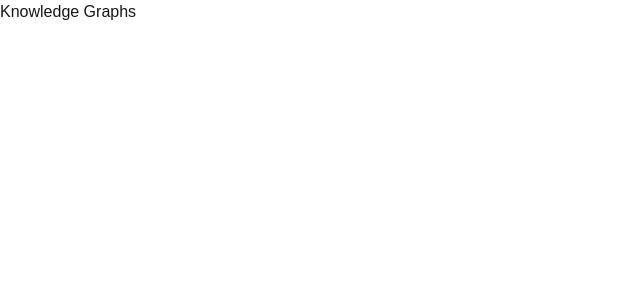
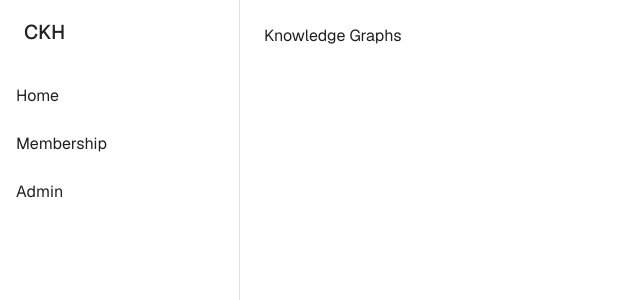
Before and after one commit to American-Society-for-Cybernetics-ASC/knowledge-hub, a Next.js app in the folder frontend/: page /knowledge-graph in a window 1280 px wide. Shown: the top 300 px of the page, without its empty margins (0-640 px from the left). Built offline with nearby package versions, Linux system fonts and the light colour scheme; no server answers; what @mui/material-nextjs would draw is missing.

Commit message:
Side panel rendering and site navigation

```diff
--- a/frontend/src/app/layout.tsx
+++ b/frontend/src/app/layout.tsx
@@ -3,8 +3,9 @@ import { Geist, Geist_Mono } from "next/font/google";
 import "./globals.css";
 import { AppRouterCacheProvider } from "@mui/material-nextjs/v16-appRouter";
 import PublicEnvProvider from "./public-env-provider";
-import { ThemeProvider, CssBaseline} from "@mui/material";
+import { ThemeProvider, CssBaseline, Box} from "@mui/material";
 import { theme } from "./theme";
+import SidePanel from "./sidepanel";
 
 const geistSans = Geist({
   variable: "--font-geist-sans",
@@ -35,7 +36,11 @@ export default function RootLayout({
         <PublicEnvProvider publicEnv={{backendUrl: process.env.BACKEND_URL || ""}}>
           <AppRouterCacheProvider options={{ enableCssLayer: true }}>
             <ThemeProvider theme={theme}>
-              {children}
+              <CssBaseline />
+              <SidePanel />
+              <Box component="main" sx={{ flexGrow: 1, ml: "240px", p: 3}}>
+                {children}
+              </Box>
             </ThemeProvider>
           </AppRouterCacheProvider>
         </PublicEnvProvider>
--- /dev/null
+++ b/frontend/src/app/sidepanel.tsx
@@ -0,0 +1,33 @@
+"use client";
+
+import { Drawer, Toolbar, Typography, List, ListItemButton, ListItemText, Box } from "@mui/material";
+import Link from "next/link";
+
+export const SIDEPANEL_WIDTH = 240
+
+const links = [
+    { label: "Home", href: "/"},
+    { label: "Membership", href: "/billing/membership"},
+    { label: "Admin", href: "/admin"}
+]
+
+export default function SidePanel() {
+    return (
+        <Drawer variant="permanent" sx={{ width: SIDEPANEL_WIDTH, flexShrink: 0, [`& .MuiDrawer-paper`]: { width: SIDEPANEL_WIDTH, boxSizing: "border-box" }}}>
+            <Toolbar>
+                <Typography variant="h6" noWrap>
+                    CKH
+                </Typography>
+            </Toolbar>
+            <Box sx={{ overflow: "auto" }}>
+                <List>
+                {links.map((link) => (
+                    <ListItemButton key={link.href} component={Link} href={link.href}>
+                        <ListItemText primary={link.label} />
+                    </ListItemButton>
+                ))}
+                </List>
+            </Box>
+        </Drawer>
+    );
+}
```
